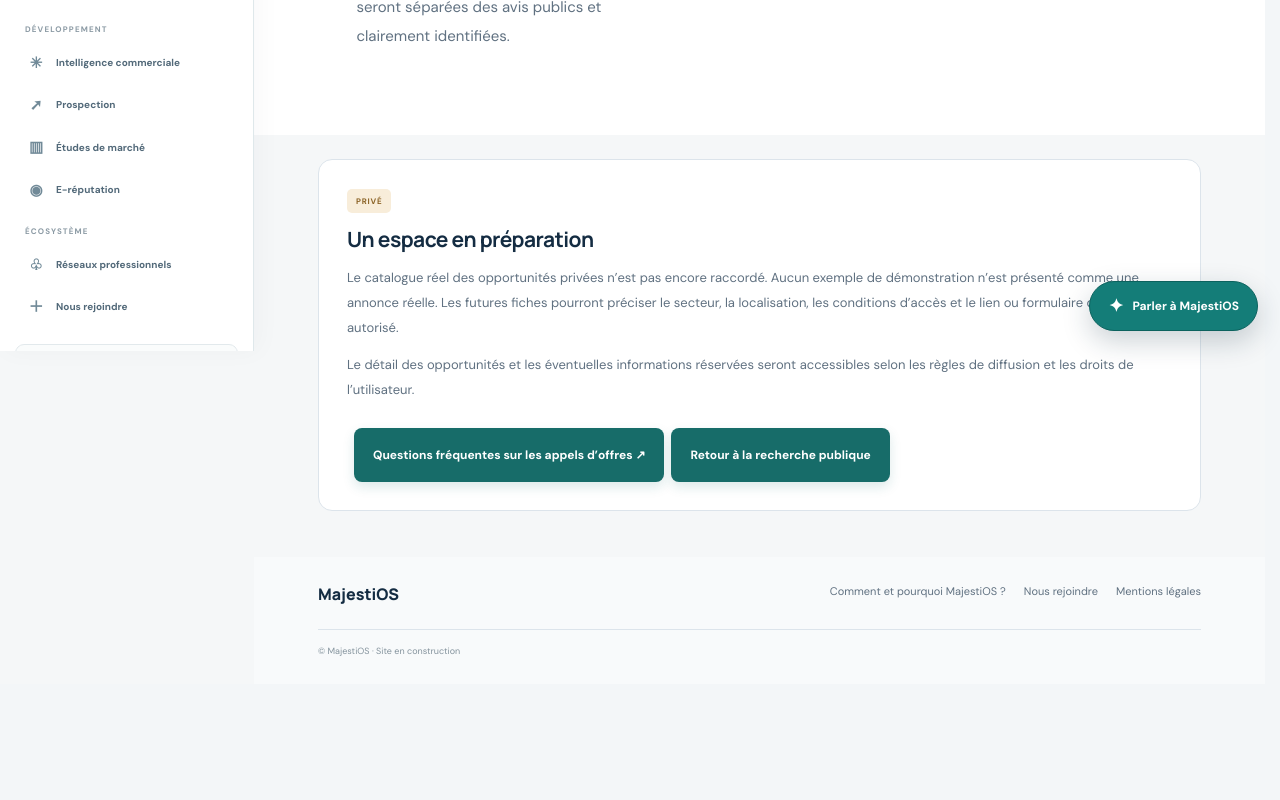
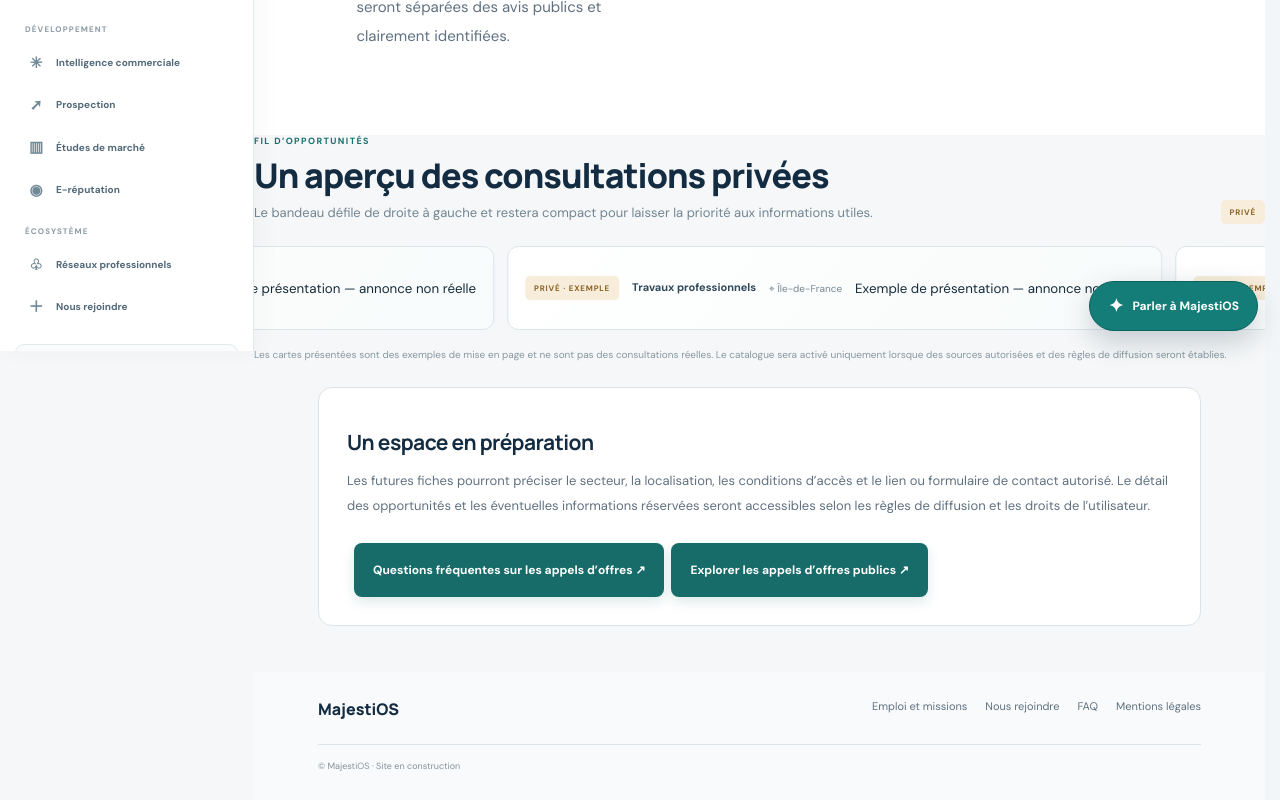
Before and after one commit to Chexpeer/Majestios, a Next.js app: page /appels-offres-prives in a window 1280 px wide. Shown: the part 449-1249 px from the top of the page. Before the commit the page ends 1133 px from the top, so only its background shows below. Built offline with nearby package versions, Linux system fonts and the light colour scheme.

Commit message:
feat: réduire et animer le bandeau des opportunités privées

```diff
--- a/src/app/appels-offres-prives/page.tsx
+++ b/src/app/appels-offres-prives/page.tsx
@@ -3,11 +3,23 @@ import PublicHeader from "@/components/public-header";
 
 export const metadata = { title: "Appels d’offres privés — MajestiOS", description: "Découvrez le fonctionnement des opportunités privées sur MajestiOS." };
 
+const examples = [
+  { type: "Prestations de services", area: "Grand Est", label: "Exemple de présentation" },
+  { type: "Travaux professionnels", area: "Île-de-France", label: "Exemple de présentation" },
+  { type: "Fournitures et équipements", area: "Auvergne-Rhône-Alpes", label: "Exemple de présentation" },
+  { type: "Maintenance et conseil", area: "France entière", label: "Exemple de présentation" },
+];
+
 export default function PrivateTendersPage() {
   return <main className="public-site concept-page">
     <PublicHeader />
     <section className="how-section concept-hero"><div><span className="section-label">OPPORTUNITÉS PRIVÉES</span><h1>Des opportunités au-delà des <em>marchés publics.</em></h1><p>Cette rubrique est destinée à accueillir les consultations et opportunités privées diffusées avec autorisation. Elles seront séparées des avis publics et clairement identifiées.</p></div></section>
-    <section className="concept-principles"><span className="private-label">PRIVÉ</span><h2>Un espace en préparation</h2><p>Le catalogue réel des opportunités privées n’est pas encore raccordé. Aucun exemple de démonstration n’est présenté comme une annonce réelle. Les futures fiches pourront préciser le secteur, la localisation, les conditions d’accès et le lien ou formulaire de contact autorisé.</p><p>Le détail des opportunités et les éventuelles informations réservées seront accessibles selon les règles de diffusion et les droits de l’utilisateur.</p><Link className="search-submit concept-cta" href="/faq#appels-offres">Questions fréquentes sur les appels d’offres ↗</Link><Link className="search-submit concept-cta" href="/">Retour à la recherche publique</Link></section>
-    <footer className="public-footer"><Link className="footer-brand" href="/">MajestiOS</Link><nav aria-label="Liens de pied de page"><Link href="/comment-et-pourquoi">Comment et pourquoi MajestiOS ?</Link><Link href="/nous-rejoindre">Nous rejoindre</Link><Link href="/mentions-legales">Mentions légales</Link></nav><small>© MajestiOS · Site en construction</small></footer>
+    <section className="private-ticker-page">
+      <div className="private-heading"><div><span className="section-label">FIL D’OPPORTUNITÉS</span><h2>Un aperçu des consultations privées</h2><p>Le bandeau défile de droite à gauche et restera compact pour laisser la priorité aux informations utiles.</p></div><span className="private-label">PRIVÉ</span></div>
+      <div className="ticker-window private-page-ticker"><div className="ticker-track">{[...examples,...examples].map((item,index)=><article className="private-teaser private-page-teaser" key={item.type+index}><span className="private-label">PRIVÉ · EXEMPLE</span><strong>{item.type}</strong><span className="teaser-location">⌖ {item.area}</span><small>{item.label} — annonce non réelle</small></article>)}</div></div>
+      <p className="ticker-disclaimer">Les cartes présentées sont des exemples de mise en page et ne sont pas des consultations réelles. Le catalogue sera activé uniquement lorsque des sources autorisées et des règles de diffusion seront établies.</p>
+    </section>
+    <section className="concept-principles"><h2>Un espace en préparation</h2><p>Les futures fiches pourront préciser le secteur, la localisation, les conditions d’accès et le lien ou formulaire de contact autorisé. Le détail des opportunités et les éventuelles informations réservées seront accessibles selon les règles de diffusion et les droits de l’utilisateur.</p><Link className="search-submit concept-cta" href="/faq#appels-offres">Questions fréquentes sur les appels d’offres ↗</Link><Link className="search-submit concept-cta" href="/appels-offres-publics">Explorer les appels d’offres publics ↗</Link></section>
+    <footer className="public-footer"><Link className="footer-brand" href="/">MajestiOS</Link><nav aria-label="Liens de pied de page"><Link href="/offres-emploi">Emploi et missions</Link><Link href="/nous-rejoindre">Nous rejoindre</Link><Link href="/faq">FAQ</Link><Link href="/mentions-legales">Mentions légales</Link></nav><small>© MajestiOS · Site en construction</small></footer>
   </main>;
 }
```
